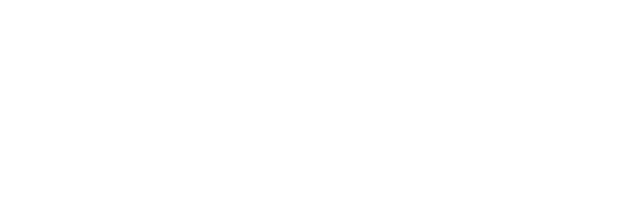
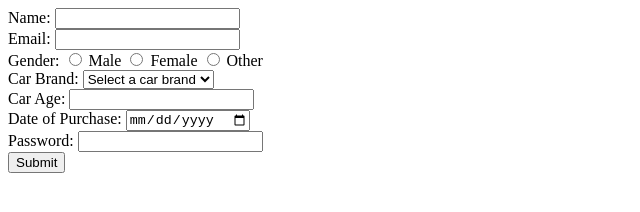
Before and after one commit to acciojob/car-insurance-form-UtechP-40, a website: page main.html in a window 1280 px wide. Shown: the whole page, without its empty margins (0-640 px from the left). Drawn offline with Linux system fonts and the light colour scheme.

Commit message:
created a submission

```diff
--- a/main.html
+++ b/main.html
@@ -1,16 +1,62 @@
 <!DOCTYPE html>
+<html lang="en">
+<head>
+    <meta charset="UTF-8">
+    <meta name="viewport" content="width=device-width, initial-scale=1.0">
+    <title>Car Insurance Registration Form</title>
+</head>
+<body>
+    <form action="#" method="POST">
+        <div>
+            <label for="name">Name:</label>
+            <input type="text" id="name" name="name" required>
+        </div>
 
-<html>
+        <div>
+            <label for="email">Email:</label>
+            <input type="email" id="email" name="email" required>
+        </div>
 
-<head>
-	<link rel="stylesheet" href="styles.css">
-</head>
+        <div>
+            <label>Gender:</label>
+            <input type="radio" id="male" name="gender" value="male" required>
+            <label for="male">Male</label>
 
-<body>
-	<!-- the entire body must be written by student -->
-    <script type="text/javascript" src="./script.js">
-</script>
+            <input type="radio" id="female" name="gender" value="female" required>
+            <label for="female">Female</label>
 
+            <input type="radio" id="other" name="gender" value="other" required>
+            <label for="other">Other</label>
+        </div>
+
+        <div>
+            <label for="cars">Car Brand:</label>
+            <select id="cars" name="cars">
+                <option value="">Select a car brand</option>
+                <option value="bmw">BMW</option>
+                <option value="audi">Audi</option>
+                <option value="mercedes">Mercedes</option>
+            </select>
+        </div>
+
+        <div>
+            <label for="carage">Car Age:</label>
+            <input type="number" id="carage" name="carage" required>
+        </div>
+
+        <div>
+            <label for="dop">Date of Purchase:</label>
+            <input type="date" id="dop" name="dop" required>
+        </div>
+
+        <div>
+            <label for="password">Password:</label>
+            <input type="password" id="password" name="password" required>
+        </div>
+
+        <div>
+            <button type="submit">Submit</button>
+        </div>
+    </form>
 </body>
-
 </html>
```
